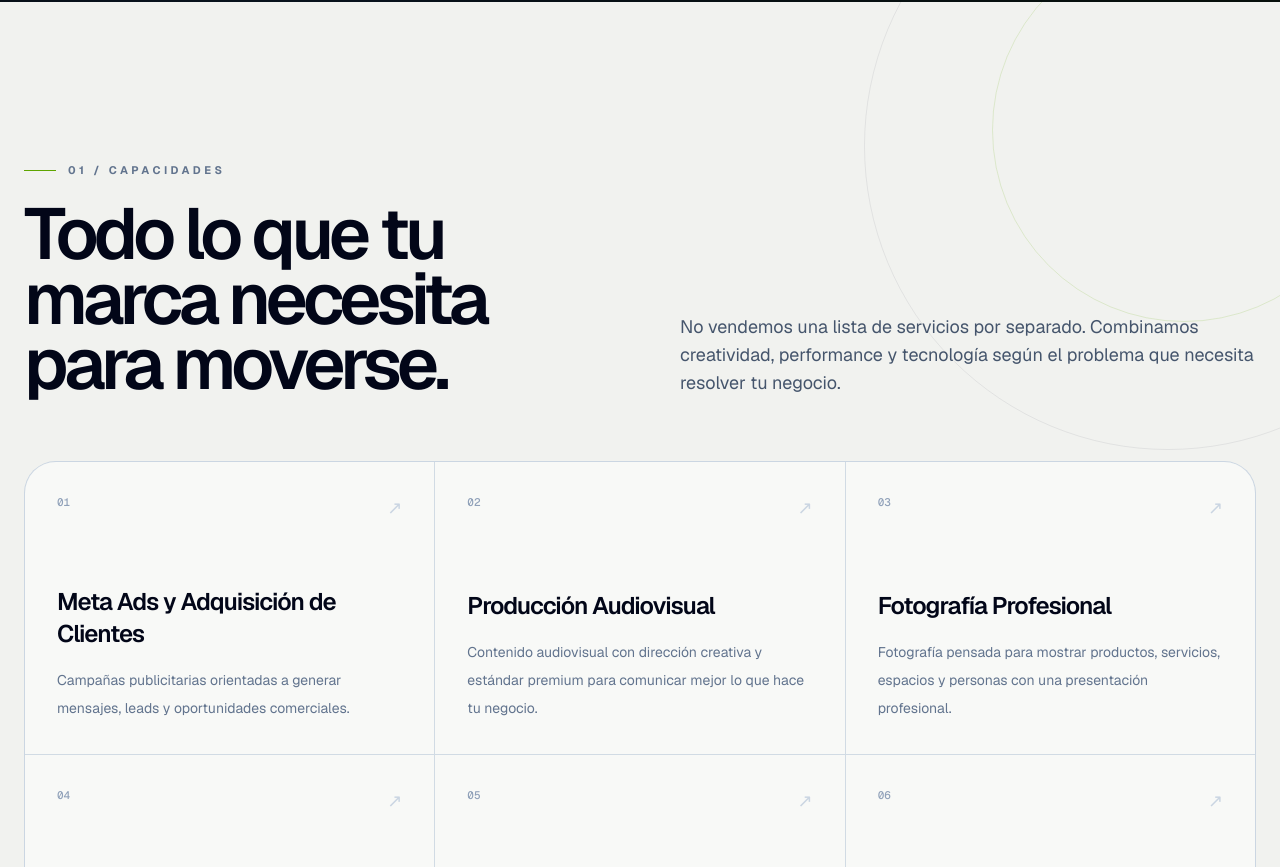
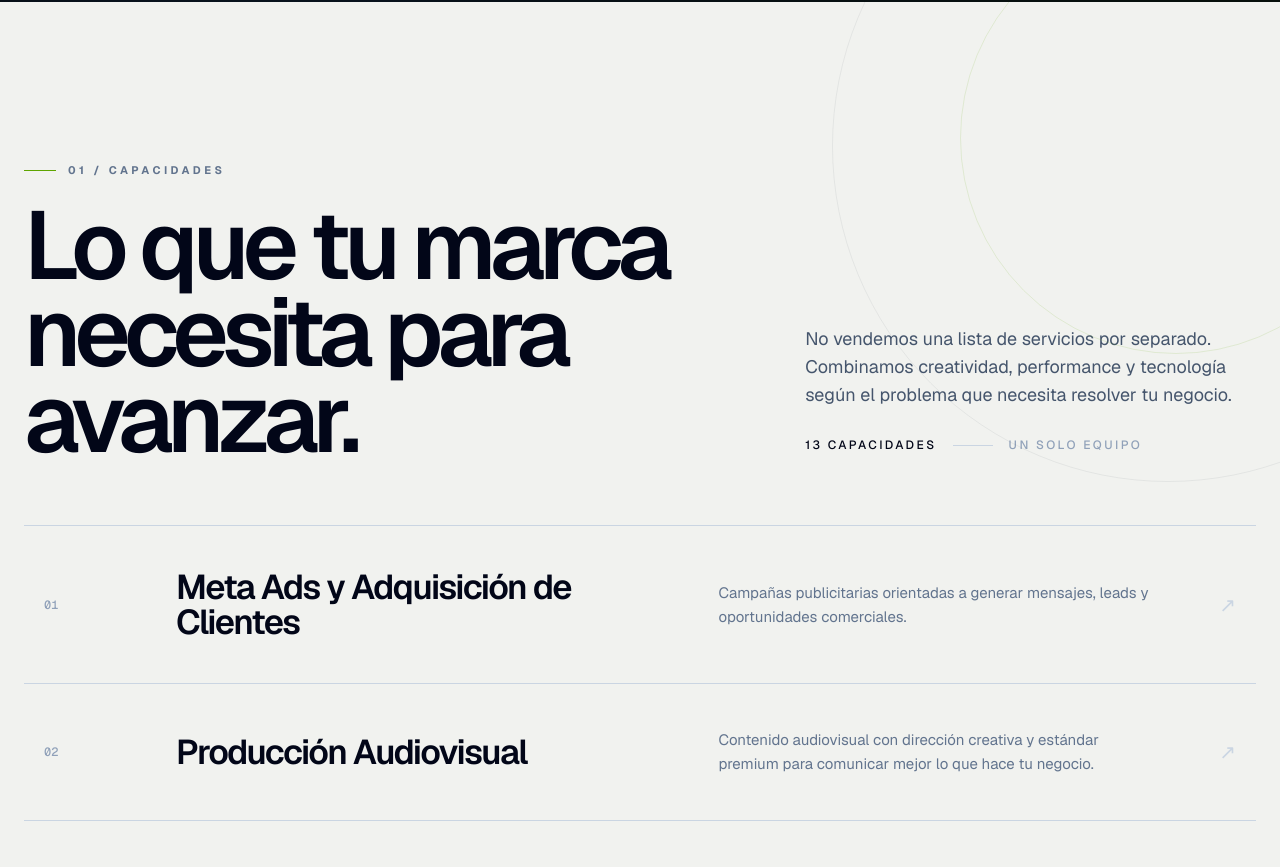
Before and after one commit to pablowebster94-sudo/advibe, a Next.js app: page / in a window 1280 px wide. Shown: the part 953-1820 px from the top of the page. Built offline with nearby package versions, Linux system fonts and the light colour scheme.

Commit message:
refactor: elevate services section design

```diff
--- a/components/Services.tsx
+++ b/components/Services.tsx
@@ -6,34 +6,61 @@ import { services } from "@/lib/content";
 export default function Services() {
   return (
     <section id="servicios" className="relative overflow-hidden bg-[#f1f2ef] py-24 text-slate-950 sm:py-32 lg:py-40">
-      <div className="absolute right-[-12rem] top-[-10rem] h-[38rem] w-[38rem] rounded-full border border-slate-900/[0.07]" />
-      <div className="absolute right-[-6rem] top-[-4rem] h-[24rem] w-[24rem] rounded-full border border-lime-600/15" />
+      <div className="pointer-events-none absolute right-[-14rem] top-[-12rem] h-[42rem] w-[42rem] rounded-full border border-slate-900/[0.06]" />
+      <div className="pointer-events-none absolute right-[-7rem] top-[-5rem] h-[27rem] w-[27rem] rounded-full border border-lime-600/[0.12]" />
       <div className="mx-auto max-w-7xl px-6">
-        <div className="grid gap-10 lg:grid-cols-[0.95fr_1.05fr] lg:items-end">
+        <div className="grid gap-10 lg:grid-cols-[1fr_0.7fr] lg:items-end">
           <div>
-            <p className="flex items-center gap-3 text-[11px] font-bold uppercase tracking-[0.32em] text-slate-500"><span className="h-px w-8 bg-lime-600" /> 01 / Capacidades</p>
-            <h2 className="mt-6 max-w-2xl text-5xl font-semibold leading-[0.9] tracking-[-0.065em] sm:text-6xl lg:text-7xl">Todo lo que tu marca necesita para moverse.</h2>
+            <p className="flex items-center gap-3 text-[11px] font-bold uppercase tracking-[0.32em] text-slate-500">
+              <span className="h-px w-8 bg-lime-600" /> 01 / Capacidades
+            </p>
+            <h2 className="mt-6 max-w-3xl text-5xl font-semibold leading-[0.9] tracking-[-0.065em] sm:text-6xl lg:text-8xl">
+              Lo que tu marca necesita para avanzar.
+            </h2>
           </div>
-          <p className="max-w-xl justify-self-end text-base leading-7 text-slate-600 sm:text-lg">No vendemos una lista de servicios por separado. Combinamos creatividad, performance y tecnología según el problema que necesita resolver tu negocio.</p>
+          <div className="lg:pb-2 lg:pl-10">
+            <p className="max-w-xl text-base leading-7 text-slate-600 sm:text-lg">
+              No vendemos una lista de servicios por separado. Combinamos creatividad, performance y tecnología según el problema que necesita resolver tu negocio.
+            </p>
+            <div className="mt-7 flex items-center gap-4 text-xs font-medium uppercase tracking-[0.2em] text-slate-400">
+              <span className="text-slate-950">13 capacidades</span>
+              <span className="h-px w-10 bg-slate-300" />
+              <span>Un solo equipo</span>
+            </div>
+          </div>
         </div>
 
-        <div className="mt-16 grid gap-px overflow-hidden rounded-[2rem] border border-slate-300/80 bg-slate-300/80 md:grid-cols-2 xl:grid-cols-3">
+        <div className="mt-16 border-t border-slate-300">
           {services.map((service, index) => (
-            <motion.article key={service.title} initial={{ opacity: 0, y: 20 }} whileInView={{ opacity: 1, y: 0 }} viewport={{ once: true, amount: 0.12 }} transition={{ duration: .5, delay: index * .025, ease: [0.22,1,0.36,1] }} whileHover={{ backgroundColor: "#0a0d0f", color: "#ffffff" }} className="group relative flex min-h-72 flex-col bg-[#f8f9f7] p-7 transition-colors duration-500 sm:p-8">
-              <div className="flex items-start justify-between">
-                <span className="font-mono text-[11px] font-medium text-slate-400 transition-colors group-hover:text-lime-300">{service.icon}</span>
-                <span className="text-lg text-slate-300 transition-all duration-500 group-hover:-translate-y-1 group-hover:translate-x-1 group-hover:text-lime-300">↗</span>
+            <motion.article
+              key={service.title}
+              initial={{ opacity: 0, y: 12 }}
+              whileInView={{ opacity: 1, y: 0 }}
+              viewport={{ once: true, amount: 0.15 }}
+              transition={{ duration: 0.45, delay: index * 0.025, ease: [0.22, 1, 0.36, 1] }}
+              className="group relative border-b border-slate-300"
+            >
+              <div className="relative grid gap-5 px-1 py-8 transition-all duration-500 sm:py-10 lg:grid-cols-[100px_1.05fr_0.9fr_48px] lg:items-center lg:gap-8 lg:px-5 lg:py-11">
+                <div className="absolute inset-0 -z-0 origin-left scale-x-0 bg-[#07100b] transition-transform duration-500 ease-[cubic-bezier(.22,1,.36,1)] group-hover:scale-x-100" />
+                <span className="relative z-10 font-mono text-xs font-medium text-slate-400 transition-colors duration-500 group-hover:text-lime-300">
+                  {service.icon}
+                </span>
+                <h3 className="relative z-10 max-w-2xl text-2xl font-semibold tracking-[-0.045em] text-slate-950 transition-colors duration-500 sm:text-3xl lg:text-[2.15rem] lg:leading-none group-hover:text-white">
+                  {service.title}
+                </h3>
+                <p className="relative z-10 max-w-xl text-sm leading-6 text-slate-500 transition-colors duration-500 sm:text-[15px] lg:justify-self-end group-hover:text-white/60">
+                  {service.description}
+                </p>
+                <span className="relative z-10 hidden justify-self-end text-xl text-slate-300 transition-all duration-500 group-hover:-translate-y-1 group-hover:translate-x-1 group-hover:text-lime-300 sm:block">
+                  ↗
+                </span>
               </div>
-              <div className="mt-auto pt-16">
-                <h3 className="max-w-sm text-2xl font-semibold tracking-[-0.04em] text-slate-950 transition-colors group-hover:text-white">{service.title}</h3>
-                <p className="mt-4 max-w-sm text-sm leading-7 text-slate-500 transition-colors group-hover:text-white/60">{service.description}</p>
-              </div>
-              <div className="absolute bottom-0 left-0 h-0.5 w-0 bg-lime-300 transition-all duration-500 group-hover:w-full" />
+              <div className="absolute bottom-0 left-0 h-px w-0 bg-lime-300 transition-all duration-500 group-hover:w-full" />
             </motion.article>
           ))}
         </div>
 
-        <div className="mt-5 flex flex-col gap-3 border-t border-slate-300 pt-5 text-xs text-slate-500 sm:flex-row sm:items-center sm:justify-between">
+        <div className="mt-5 flex flex-col gap-3 pt-2 text-xs text-slate-500 sm:flex-row sm:items-center sm:justify-between">
           <span>01—13 / Capacidades AdVibe</span>
           <span>Seleccionamos solo lo que aporta al objetivo.</span>
         </div>
```
